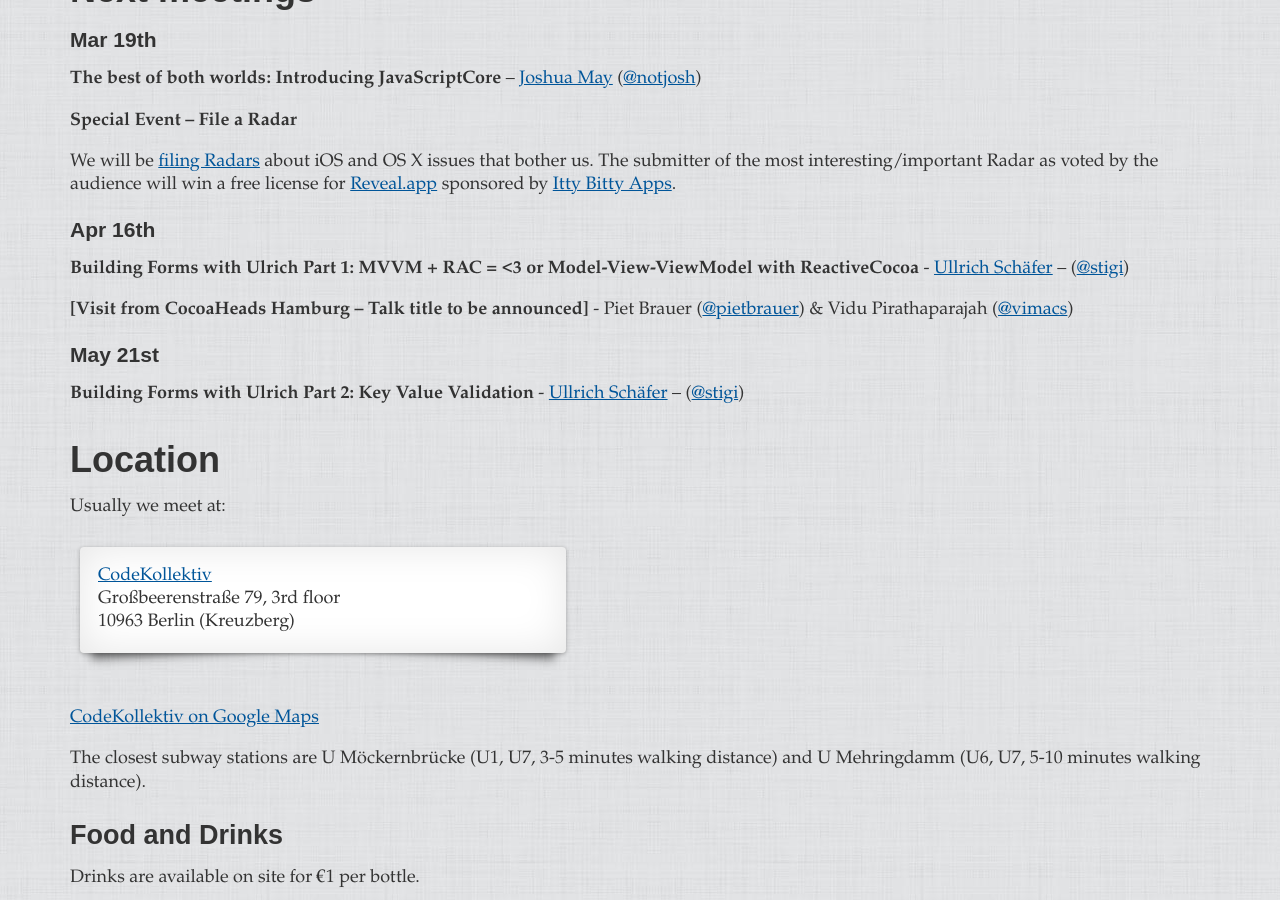
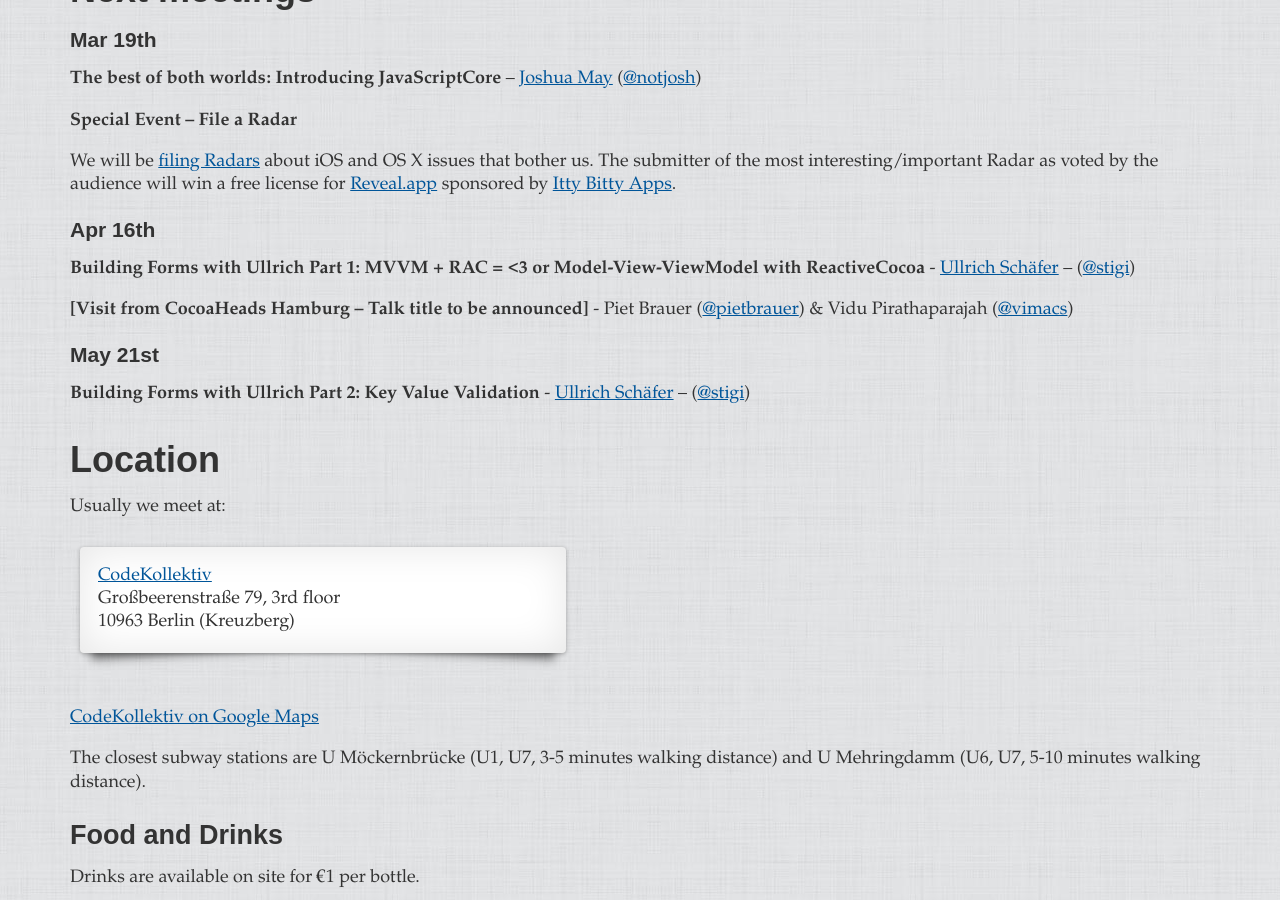
Before and after one commit to cocoaheads-berlin/cocoaheads-berlin.github.com, a Jekyll site: the page built from index.markdown, in a window 1280 px wide and 900 px high, scrolled down 618 px. Built offline with Jekyll 4.4.1, drawn with Linux system fonts in a browser that asks for light colours; some web fonts are replaced; Markdown is read by kramdown in place of the engine named in the settings.

Commit message:
correct a typo

```diff
--- a/index.markdown
+++ b/index.markdown
@@ -25,13 +25,13 @@ We will be [filing Radars](https://bugreport.apple.com) about iOS and OS X issue
 
 ### Apr 16th
 
-**Building Forms with Ulrich Part 1: MVVM + RAC = <3 or Model-View-ViewModel with ReactiveCocoa** - [Ullrich Schäfer](ullrichschaefer.com) – ([@stigi](https://twitter.com/stigi))
+**Building Forms with Ullrich Part 1: MVVM + RAC = <3 or Model-View-ViewModel with ReactiveCocoa** - [Ullrich Schäfer](ullrichschaefer.com) – ([@stigi](https://twitter.com/stigi))
 
 **[Visit from CocoaHeads Hamburg – Talk title to be announced]** - Piet Brauer ([@pietbrauer](https://twitter.com/pietbrauer)) & Vidu Pirathaparajah ([@vimacs](https://twitter.com/vimacs))
 
 ### May 21st
 
-**Building Forms with Ulrich Part 2: Key Value Validation** - [Ullrich Schäfer](ullrichschaefer.com) – ([@stigi](https://twitter.com/stigi))
+**Building Forms with Ullrich Part 2: Key Value Validation** - [Ullrich Schäfer](ullrichschaefer.com) – ([@stigi](https://twitter.com/stigi))
 
 <script type="text/javascript">
 	next_meetup();
```
